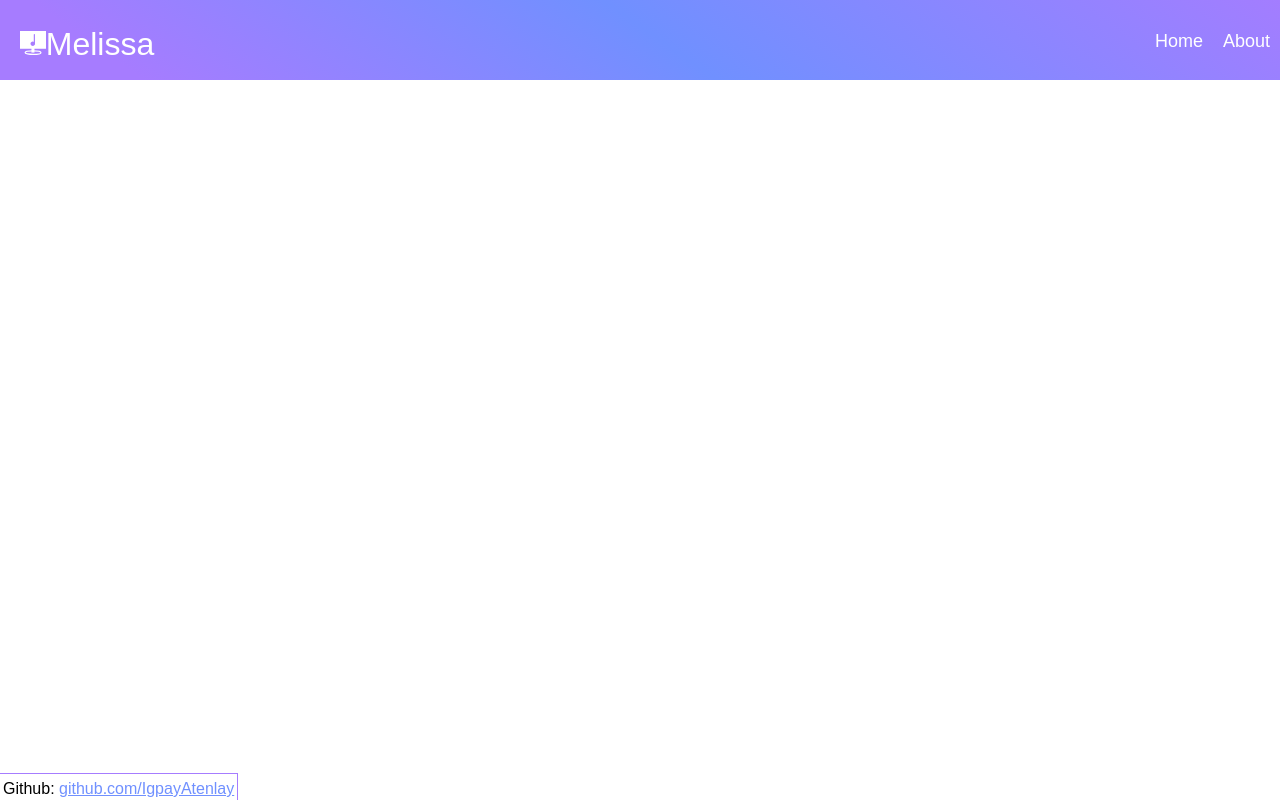
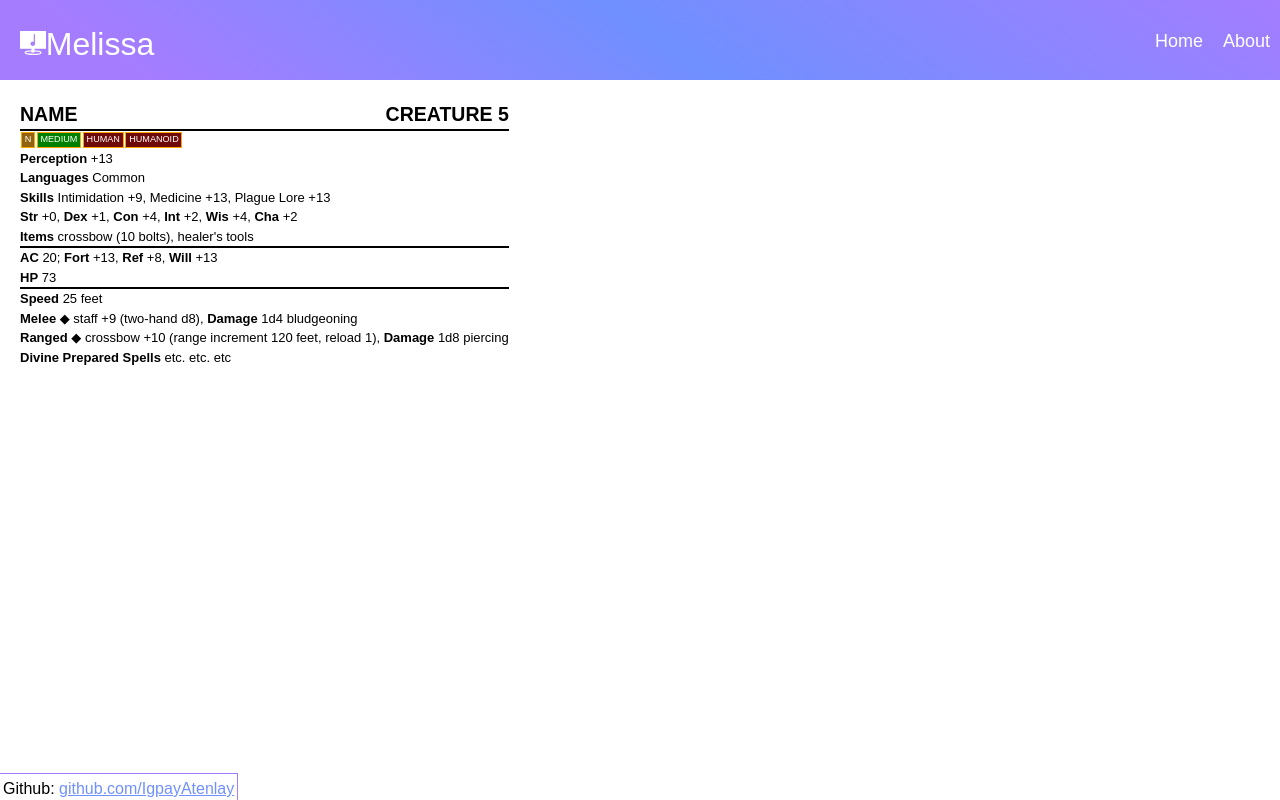
Before and after one commit to IgpayAtenlay/website, a React (Create React App) app in the folder client/: page /creatureCreator in a window 1280 px wide. Built offline with nearby package versions, Linux system fonts and the light colour scheme.

Commit message:
creature looks correct

```diff
--- a/client/src/App.js
+++ b/client/src/App.js
@@ -8,6 +8,7 @@ import NomaiWriting from './pages/nomaiWriting';
 import Simon from './pages/simon';
 import SlitherlinkSolver from './pages/slitherlinkSolver';
 import Website from './pages/website';
+import CreatureCreator from "./pages/creatureCreator";
 
 import Header from './components/header';
 import Footer from './components/footer';
@@ -29,6 +30,7 @@ export default function App() {
             <Route path="/simon" element={<Simon />} />
             <Route path="/slitherlinkSolver" element={<SlitherlinkSolver />} />
             <Route path="/website" element={<Website />} />
+            <Route path="/creatureCreator" element={<CreatureCreator />} />
           </Routes>
         </Router>
       </main>
--- /dev/null
+++ b/client/src/css/creatureCreator.css
@@ -0,0 +1,51 @@
+.creatureCreator {
+    font-size: small;
+}
+
+.creatureCreator * {
+    margin: 0px;
+}
+
+.creatureCreator > * {
+    border-style: solid;
+    border-width: 0px;
+    border-bottom-width: 2px;
+}
+
+.creatureCreator .title {
+    display: flex;
+    justify-content: space-between;
+    font-weight: bold;
+    font-size: 1.5em;
+}
+
+.creatureCreator .tags {
+    font-stretch: condensed;
+    display: flex;
+}
+
+.creatureCreator .tags p {
+    color: white;
+    font-size: 0.7em;
+    border-color: orange;
+    border-style: solid;
+    border-width: 0.1em;
+    padding: 0px 0.3em;
+    margin: 0.1em;
+}
+
+.creatureCreator .orange {
+    background-color: rgb(145, 99, 14);
+}
+
+.creatureCreator .green {
+    background-color: green;
+}
+
+.creatureCreator .red {
+    background-color: rgb(111, 10, 10);
+}
+
+.creatureCreator .other {
+    border-width: 0px;
+}
--- /dev/null
+++ b/client/src/pages/creatureCreator/index.jsx
@@ -0,0 +1,36 @@
+import "../../css/creatureCreator.css";
+import Tag from "./tag";
+
+export default function CreatureCreator() {
+    return (<div class="creatureCreator">
+        <div class="title">
+            <p class="name">NAME</p>
+            <p class="level">CREATURE 5</p>
+        </div>
+        <div class="stats">
+            <div class="tags">
+                <Tag text="N" color="orange"/>
+                <Tag text="MEDIUM" color="green"/>
+                <Tag text="HUMAN" color="red"/>
+                <Tag text="HUMANOID" color="red"/>
+            </div>
+            <div class="proficiency">
+                <p><b>Perception</b> +13</p>
+                <p><b>Languages</b> Common</p>
+                <p><b>Skills</b> Intimidation +9, Medicine +13, Plague Lore +13</p>
+                <p><b>Str</b> +0, <b>Dex</b> +1, <b>Con</b> +4, <b>Int</b> +2, <b>Wis</b> +4, <b>Cha</b> +2</p>
+                <p><b>Items</b> crossbow (10 bolts), healer's tools</p>
+            </div>
+        </div>
+        <div class="defenses">
+            <p><b>AC</b> 20; <b>Fort</b> +13, <b>Ref</b> +8, <b>Will</b> +13</p>
+            <p><b>HP</b> 73</p>
+        </div>
+        <div class="other">
+            <p><b>Speed</b> 25 feet</p>
+            <p><b>Melee</b> &#9670; staff +9 (two-hand d8), <b>Damage</b> 1d4 bludgeoning</p>
+            <p><b>Ranged</b> &#9670; crossbow +10 (range increment 120 feet, reload 1), <b>Damage</b> 1d8 piercing</p>
+            <p><b>Divine Prepared Spells</b> etc. etc. etc</p>
+        </div>
+    </div>);
+}
--- /dev/null
+++ b/client/src/pages/creatureCreator/tag.jsx
@@ -0,0 +1,3 @@
+export default function Tag(props) {
+    return (<p class={props.color}>{props.text}</p>);
+}
```
